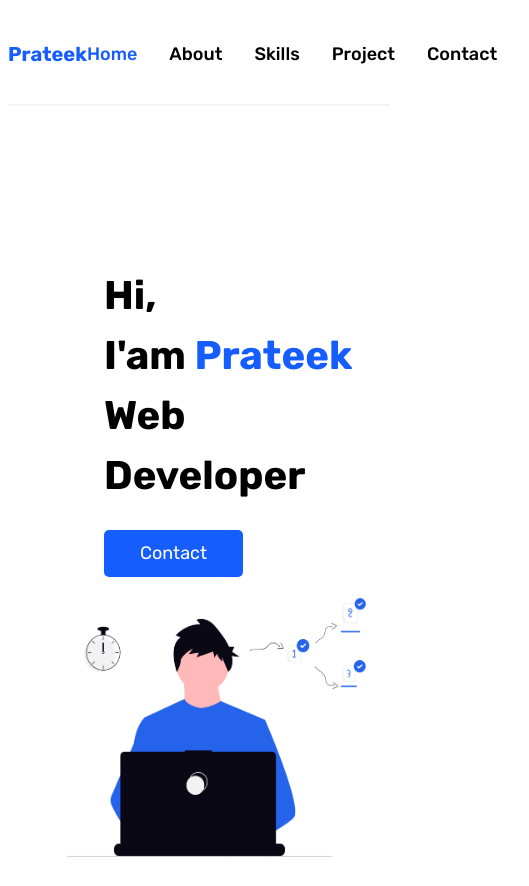
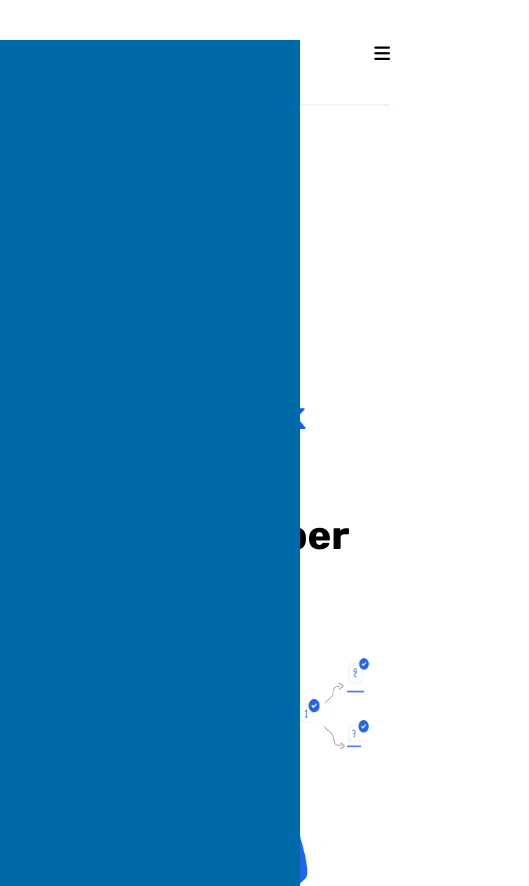
Before and after one commit to Sky28702/my-portfolio, a Next.js app: page / in a window 390 px wide. Shown: the top 886 px of the page, 529 px wide, since content can reach past the window. Built offline with nearby package versions, Linux system fonts and the light colour scheme.

Commit message:
navmobile

```diff
--- a/app/page.js
+++ b/app/page.js
@@ -8,7 +8,7 @@ import Fooooooter from "@/components/Fooooooter";
 
 const Home = () => {
   return (
-    <div className=" max-w-[1024px] pl-2">
+    <div className=" max-w-[1024px] pl-2 relative">
       <Nav />
 
       <Hero />
--- /dev/null
+++ b/app/rough/page.js
@@ -0,0 +1,9 @@
+const rough = () => {
+  return (
+    <div className="h-[500px] w-[500px] bg-blue-600 relative">
+      <div className="h-[30px] w-[30px] bg-blue-400 absolute top-0 left-0 h-full w-[100px] "></div>
+    </div>
+  );
+};
+
+export default rough;
--- a/components/Hero.js
+++ b/components/Hero.js
@@ -1,7 +1,7 @@
 const Hero = () => {
   return (
     <section
-      className="md:flex sm:flex ml-9 md:flex-row sm:flex-col sm:items-left sm:justify-between md:justify-between md:items-center mt-[160px]  mb-[210px]   "
+      className="md:flex sm:flex ml-9 md:flex-row sm:flex-col sm:items-left sm:justify-between md:justify-between md:items-center mt-[160px]  mb-90 ml-20  "
       id="Hero"
     >
       <div className=" pl-15">
--- a/components/Nav.js
+++ b/components/Nav.js
@@ -1,11 +1,14 @@
 const Nav = () => {
   return (
+    <>
+      <div className="absolute w-[300px] h-full bg-sky-700 top-0 left-0"></div>
+
       <header
-      className="flex flex-row justify-between items-center font-bold text-lg
-    border-b-2 mb-10 pb-[36px] border-slate-100 mt-10 "
+        className="md:flex md:flex-row md:justify-between md:items-center font-bold text-lg
+    border-b-2 mb-10 pb-[36px] border-slate-100 mt-10 flex flex-row justify-between items-center"
       >
         <h1 className="text-blue-600 font-bold text-xl"> Prateek </h1>
-      <div className="[&_a]:hover:text-blue-600">
+        <div className="[&_a]:hover:text-blue-600 md:flex hidden">
           <a href="#home" className=" pr-8 text-blue-600 font-medium">
             <span ClassName="">Home</span>
           </a>
@@ -22,7 +25,11 @@ const Nav = () => {
             Contact
           </a>
         </div>
+        <a className="md:hidden" onclick="myFunction()">
+          <i class="fa fa-bars"></i>
+        </a>
       </header>
+    </>
   );
 };
 
```
Lines whose indentation alone changed are shown as unchanged.
